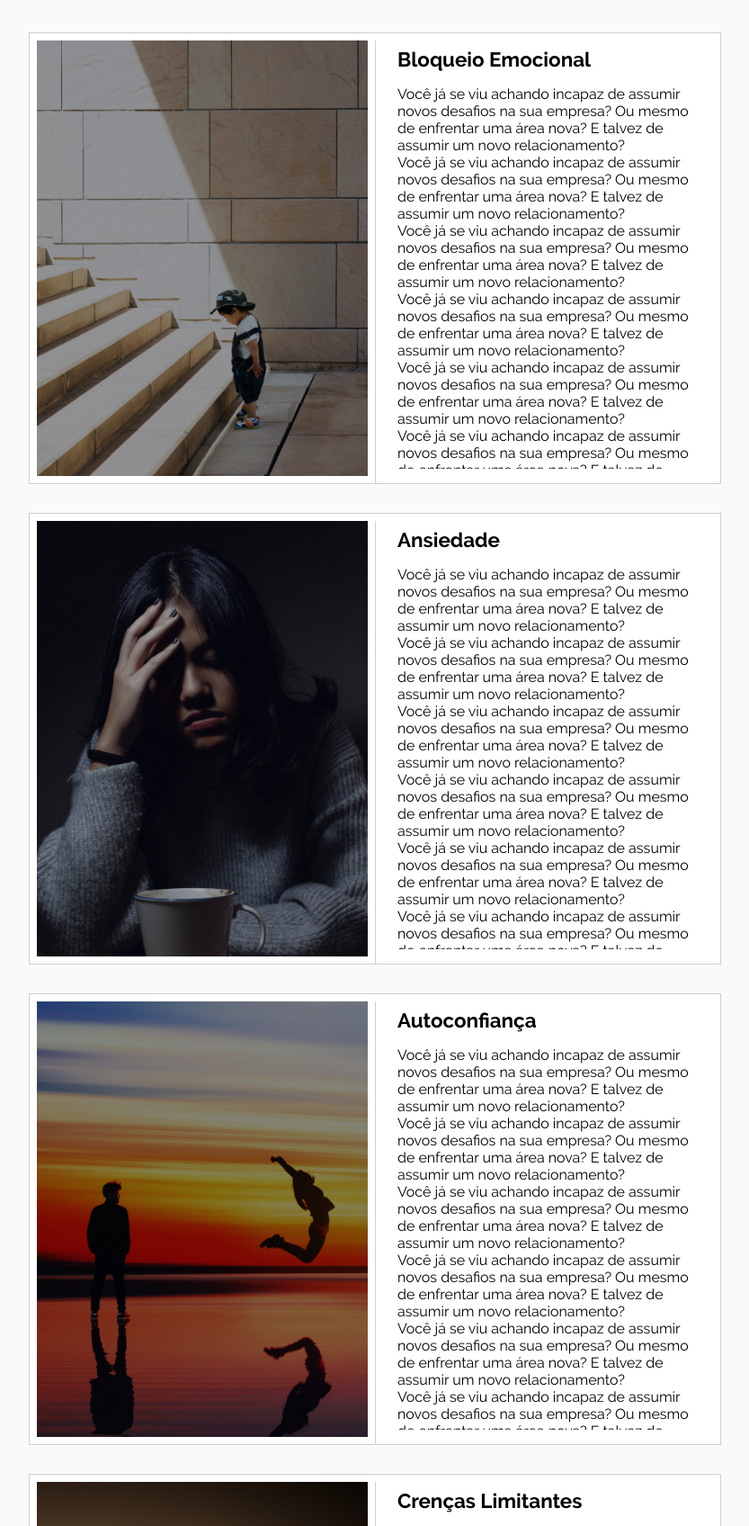
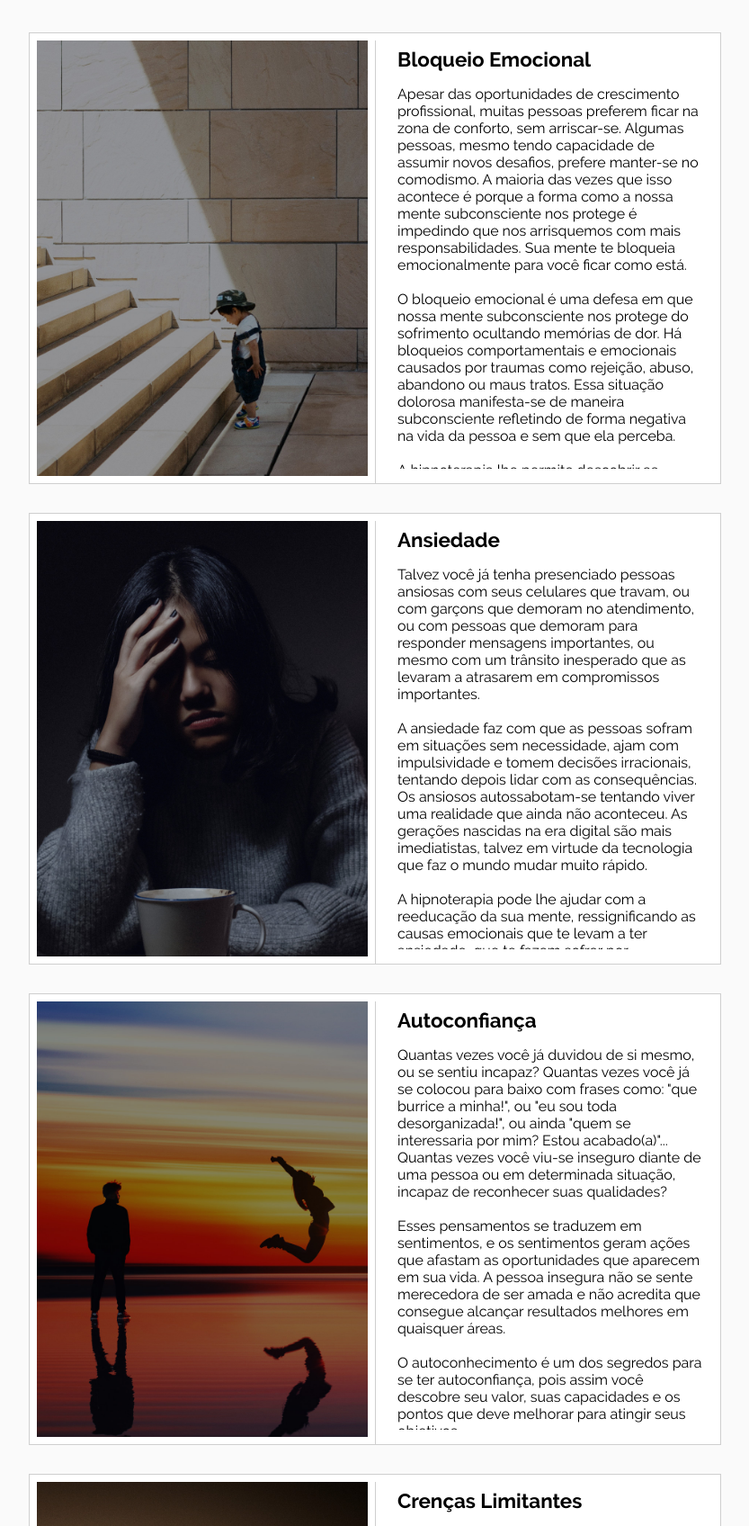
Before and after one commit to institutocriativo/site-hipnoedu, a PHP site: page /glossario.html in a window 1280 px wide. Shown: the part 60-1756 px from the top of the page at 90% size, without its empty margins (223-1056 px from the left). Run offline with PHP 8.4, Linux system fonts and the light colour scheme.

Commit message:
major update, V2

```diff
--- a/glossario.html
+++ b/glossario.html
@@ -26,17 +26,12 @@
 						Bloqueio Emocional
 					</div>
 					<div class="glo-text">
-							Você já se viu achando incapaz de assumir novos desafios na sua empresa? Ou mesmo de enfrentar uma área nova? E talvez de assumir um novo relacionamento?<br>
-							Você já se viu achando incapaz de assumir novos desafios na sua empresa? Ou mesmo de enfrentar uma área nova? E talvez de assumir um novo relacionamento?<br>
-							Você já se viu achando incapaz de assumir novos desafios na sua empresa? Ou mesmo de enfrentar uma área nova? E talvez de assumir um novo relacionamento?<br>
-							Você já se viu achando incapaz de assumir novos desafios na sua empresa? Ou mesmo de enfrentar uma área nova? E talvez de assumir um novo relacionamento?<br>
-							Você já se viu achando incapaz de assumir novos desafios na sua empresa? Ou mesmo de enfrentar uma área nova? E talvez de assumir um novo relacionamento?<br>
-							Você já se viu achando incapaz de assumir novos desafios na sua empresa? Ou mesmo de enfrentar uma área nova? E talvez de assumir um novo relacionamento?<br>
-							Você já se viu achando incapaz de assumir novos desafios na sua empresa? Ou mesmo de enfrentar uma área nova? E talvez de assumir um novo relacionamento?<br>
-							Você já se viu achando incapaz de assumir novos desafios na sua empresa? Ou mesmo de enfrentar uma área nova? E talvez de assumir um novo relacionamento?<br>
-							Você já se viu achando incapaz de assumir novos desafios na sua empresa? Ou mesmo de enfrentar uma área nova? E talvez de assumir um novo relacionamento?<br>
-							Você já se viu achando incapaz de assumir novos desafios na sua empresa? Ou mesmo de enfrentar uma área nova? E talvez de assumir um novo relacionamento?<br>
-							Você já se viu achando incapaz de assumir novos desafios na sua empresa? Ou mesmo de enfrentar uma área nova? E talvez de assumir um novo relacionamento?<br>
+						Apesar das oportunidades de crescimento profissional, muitas pessoas preferem ficar na zona de conforto, sem arriscar-se. Algumas pessoas, mesmo tendo capacidade de assumir novos desafios, prefere manter-se no comodismo. A maioria das vezes que isso acontece é porque a forma como a nossa mente subconsciente nos protege é impedindo que nos arrisquemos com mais responsabilidades. Sua mente te bloqueia emocionalmente para você ficar como está.
+						<br/><br/>
+						O bloqueio emocional é uma defesa em que nossa mente subconsciente nos protege do sofrimento ocultando memórias de dor. Há bloqueios comportamentais e emocionais causados por traumas como rejeição, abuso, abandono ou maus tratos. Essa situação dolorosa manifesta-se de maneira subconsciente refletindo de forma negativa na vida da pessoa e sem que ela perceba.
+						<br/><br/>
+						A hipnoterapia lhe permite descobrir as causas emocionais que te levam a ter algum bloqueio emocional, reprogramando essa emoção negativa. Uma vez consciente das causas e de suas transformações, você passa a ser o comandante da sua vida, desbloqueando as emoções com efetividade, segurança e tranquilidade.
+						<br/><br/>
 					</div>
 				</div>
 			</div>
@@ -53,17 +48,14 @@
 						Ansiedade
 					</div>
 					<div class="glo-text">
-							Você já se viu achando incapaz de assumir novos desafios na sua empresa? Ou mesmo de enfrentar uma área nova? E talvez de assumir um novo relacionamento?<br>
-							Você já se viu achando incapaz de assumir novos desafios na sua empresa? Ou mesmo de enfrentar uma área nova? E talvez de assumir um novo relacionamento?<br>
-							Você já se viu achando incapaz de assumir novos desafios na sua empresa? Ou mesmo de enfrentar uma área nova? E talvez de assumir um novo relacionamento?<br>
-							Você já se viu achando incapaz de assumir novos desafios na sua empresa? Ou mesmo de enfrentar uma área nova? E talvez de assumir um novo relacionamento?<br>
-							Você já se viu achando incapaz de assumir novos desafios na sua empresa? Ou mesmo de enfrentar uma área nova? E talvez de assumir um novo relacionamento?<br>
-							Você já se viu achando incapaz de assumir novos desafios na sua empresa? Ou mesmo de enfrentar uma área nova? E talvez de assumir um novo relacionamento?<br>
-							Você já se viu achando incapaz de assumir novos desafios na sua empresa? Ou mesmo de enfrentar uma área nova? E talvez de assumir um novo relacionamento?<br>
-							Você já se viu achando incapaz de assumir novos desafios na sua empresa? Ou mesmo de enfrentar uma área nova? E talvez de assumir um novo relacionamento?<br>
-							Você já se viu achando incapaz de assumir novos desafios na sua empresa? Ou mesmo de enfrentar uma área nova? E talvez de assumir um novo relacionamento?<br>
-							Você já se viu achando incapaz de assumir novos desafios na sua empresa? Ou mesmo de enfrentar uma área nova? E talvez de assumir um novo relacionamento?<br>
-							Você já se viu achando incapaz de assumir novos desafios na sua empresa? Ou mesmo de enfrentar uma área nova? E talvez de assumir um novo relacionamento?<br>
+						Talvez você já tenha presenciado pessoas ansiosas com seus celulares que travam, ou com garçons que demoram no atendimento, ou com pessoas que demoram para responder mensagens importantes, ou mesmo com um trânsito inesperado que as levaram a atrasarem em compromissos importantes.
+						<br/><br/>
+						A ansiedade faz com que as pessoas sofram em situações sem necessidade, ajam com impulsividade e tomem decisões irracionais, tentando depois lidar com as consequências. Os ansiosos autossabotam-se tentando viver uma realidade que ainda não aconteceu. As gerações nascidas na era digital são mais imediatistas, talvez em virtude da tecnologia que faz o mundo mudar muito rápido.
+						<br/><br/>
+						A hipnoterapia pode lhe ajudar com a reeducação da sua mente, ressignificando as causas emocionais que te levam a ter ansiedade, que te fazem sofrer por antecedência e que tem lhe prejudicado com resultados insatisfatórios.
+						<br/><br/>
+						Reprogramando as causas emocionais que te levavam à ansiedade, você deixará de sofrer por um futuro incerto e viverá plenamente seu presente, tendo o controle da sua vida.
+						<br/><br/>
 					</div>
 				</div>
 			</div>
@@ -79,17 +71,16 @@
 						Autoconfiança
 					</div>
 					<div class="glo-text">
-							Você já se viu achando incapaz de assumir novos desafios na sua empresa? Ou mesmo de enfrentar uma área nova? E talvez de assumir um novo relacionamento?<br>
-							Você já se viu achando incapaz de assumir novos desafios na sua empresa? Ou mesmo de enfrentar uma área nova? E talvez de assumir um novo relacionamento?<br>
-							Você já se viu achando incapaz de assumir novos desafios na sua empresa? Ou mesmo de enfrentar uma área nova? E talvez de assumir um novo relacionamento?<br>
-							Você já se viu achando incapaz de assumir novos desafios na sua empresa? Ou mesmo de enfrentar uma área nova? E talvez de assumir um novo relacionamento?<br>
-							Você já se viu achando incapaz de assumir novos desafios na sua empresa? Ou mesmo de enfrentar uma área nova? E talvez de assumir um novo relacionamento?<br>
-							Você já se viu achando incapaz de assumir novos desafios na sua empresa? Ou mesmo de enfrentar uma área nova? E talvez de assumir um novo relacionamento?<br>
-							Você já se viu achando incapaz de assumir novos desafios na sua empresa? Ou mesmo de enfrentar uma área nova? E talvez de assumir um novo relacionamento?<br>
-							Você já se viu achando incapaz de assumir novos desafios na sua empresa? Ou mesmo de enfrentar uma área nova? E talvez de assumir um novo relacionamento?<br>
-							Você já se viu achando incapaz de assumir novos desafios na sua empresa? Ou mesmo de enfrentar uma área nova? E talvez de assumir um novo relacionamento?<br>
-							Você já se viu achando incapaz de assumir novos desafios na sua empresa? Ou mesmo de enfrentar uma área nova? E talvez de assumir um novo relacionamento?<br>
-							Você já se viu achando incapaz de assumir novos desafios na sua empresa? Ou mesmo de enfrentar uma área nova? E talvez de assumir um novo relacionamento?<br>
+						Quantas vezes você já duvidou de si mesmo, ou se sentiu incapaz?
+						Quantas vezes você já se colocou para baixo com frases como: "que burrice a minha!", ou "eu sou toda desorganizada!", ou ainda "quem se interessaria por mim? Estou acabado(a)"...
+						Quantas vezes você viu-se inseguro diante de uma pessoa ou em determinada situação, incapaz de reconhecer suas qualidades?
+						<br/><br/>
+						Esses pensamentos se traduzem em sentimentos, e os sentimentos geram ações que afastam as oportunidades que aparecem em sua vida. A pessoa insegura não se sente merecedora de ser amada e não acredita que consegue alcançar resultados melhores em quaisquer áreas.
+						<br/><br/>
+						O autoconhecimento é um dos segredos para se ter autoconfiança, pois assim você descobre seu valor, suas capacidades e os pontos que deve melhorar para atingir seus objetivos.
+						<br/><br/>
+						A hipnoterapia é uma ferramenta adequada para reconhecer e tratar as emoções que te levam à duvidar de você mesmo, colocando você e suas emoções em um novo estágio de aprendizado e desenvolvimento.
+						<br/><br/>
 					</div>
 				</div>
 			</div>
@@ -105,17 +96,36 @@
 						Crenças Limitantes
 					</div>
 					<div class="glo-text">
-							Você já se viu achando incapaz de assumir novos desafios na sua empresa? Ou mesmo de enfrentar uma área nova? E talvez de assumir um novo relacionamento?<br>
-							Você já se viu achando incapaz de assumir novos desafios na sua empresa? Ou mesmo de enfrentar uma área nova? E talvez de assumir um novo relacionamento?<br>
-							Você já se viu achando incapaz de assumir novos desafios na sua empresa? Ou mesmo de enfrentar uma área nova? E talvez de assumir um novo relacionamento?<br>
-							Você já se viu achando incapaz de assumir novos desafios na sua empresa? Ou mesmo de enfrentar uma área nova? E talvez de assumir um novo relacionamento?<br>
-							Você já se viu achando incapaz de assumir novos desafios na sua empresa? Ou mesmo de enfrentar uma área nova? E talvez de assumir um novo relacionamento?<br>
-							Você já se viu achando incapaz de assumir novos desafios na sua empresa? Ou mesmo de enfrentar uma área nova? E talvez de assumir um novo relacionamento?<br>
-							Você já se viu achando incapaz de assumir novos desafios na sua empresa? Ou mesmo de enfrentar uma área nova? E talvez de assumir um novo relacionamento?<br>
-							Você já se viu achando incapaz de assumir novos desafios na sua empresa? Ou mesmo de enfrentar uma área nova? E talvez de assumir um novo relacionamento?<br>
-							Você já se viu achando incapaz de assumir novos desafios na sua empresa? Ou mesmo de enfrentar uma área nova? E talvez de assumir um novo relacionamento?<br>
-							Você já se viu achando incapaz de assumir novos desafios na sua empresa? Ou mesmo de enfrentar uma área nova? E talvez de assumir um novo relacionamento?<br>
-							Você já se viu achando incapaz de assumir novos desafios na sua empresa? Ou mesmo de enfrentar uma área nova? E talvez de assumir um novo relacionamento?<br>
+						Desde muito pequeninos, a gente ouve a sociedade dizer que dinheiro é sujo e que dinheiro não traz felicidade. Isso são crenças que acabam sendo gravadas em nosso subconsciente e que nos limitam na vida adulta a conquistar nosso sucesso financeiro.
+						<br/><br/>
+						As crenças limitantes impedem as pessoas de dar o próximo passo para o sucesso. Algumas acabam procrastinando ou deixando de se realizar e, até mesmo sem perceber, acabam utilizando como desculpa família, trabalho, amigos, trânsito, entre outros.
+						<br/><br/>
+						A hipnoterapia pode lhe ajudar a identificar o que lhe mantém preso nessas crenças limitantes e que tem lhe bloqueado para se encontrar com seu sucesso pessoal, acadêmico, profissional e financeiro. E, isso de forma segura, eficiente e eficaz.
+						<br/><br/>
+						Desbloqueando essas crenças limitantes, você encontrará facilmente os caminhos para a liberdade, felicidade, reconhecimento e, principalmente, sentindo-se merecedor de ter sucesso em quaisquer áreas de sua vida.
+						<br/><br/>
+					</div>
+				</div>
+			</div>
+
+
+			<div class="glo-postcard" id="crencas">
+				<div class="glo-holder">
+					<div class="glo-picture">
+						<div class="glo-picture-content" style="background-image: url(&quot;res/unsplash.mervin.jpg&quot;)"></div>
+					</div>
+				</div>
+				<div class="glo-content flex column">
+					<div class="glo-title">
+						Criatividade
+					</div>
+					<div class="glo-text">
+						Já ouviu falar que estamos na era da criatividade? E que apenas as pessoas criativas que conseguem superar as máquinas diante de uma tecnologia com automatização, robotização e inteligência artificial, vão destacar-se no mercado de trabalho?
+						<br/><br/>
+						Todos nós nascemos criativos, porém no decorrer dos anos, vamos desaprendendo a ser criativos. O grande desafio é mantermos o infinito potencial com que nascemos, impedindo quaisquer tipos de limitações e fatores externos de comandarem a nossa vida.
+						<br/><br/>
+						A hipnoterapia desbloqueia sua criatividade e reprograma tudo que impede que ela floresça. Eliminando crenças e hábitos limitantes, você naturalmente desenvolve o pensamento criativo, liberando sua criança interior.
+						<br/><br/>
 					</div>
 				</div>
 			</div>
--- a/style.css
+++ b/style.css
@@ -15,6 +15,14 @@
     src: url("res/fonts/Raleway-Bold.ttf");
     font-weight: bold;
 }
+
+@font-face {
+    font-family: "Lemon Milk";
+    src: url("res/fonts/LemonMilk.ttf");
+    font-weight: normal;
+}
+
+
 
 html {
     scroll-behavior: smooth;
@@ -44,7 +52,7 @@ body {
     padding-bottom: 0.2rem;
 
     border-bottom: 1px solid #AEAEAE;
-    background-color: #FFFFFFF5;
+    background-color: rgb(255, 255, 255);
 
     height: var(--header-content);
 
@@ -463,7 +471,6 @@ a {
     align-content: center;
     flex-direction: column;
     min-width: 300px;
-    overflow-x: hidden;
     overflow: visible;
 }
 
@@ -758,3 +765,10 @@ a {
         right: calc(100% / 2 - 512px + 2rem);
     }
 }
+
+/*All caps font */
+
+.lemon {
+    font-family: "Lemon Milk", Arial, Helvetica, sans-serif;
+    letter-spacing: 0.2rem;
+}
```
Also changed, not shown: index.html (renamed from index.php, +7 -6 lines), res/fonts/LemonMilk.otf (added), res/fonts/LemonMilk.ttf (added), res/unsplash.mervin.b.jpg (added), res/unsplash.mervin.jpg (added), 1 other file.
